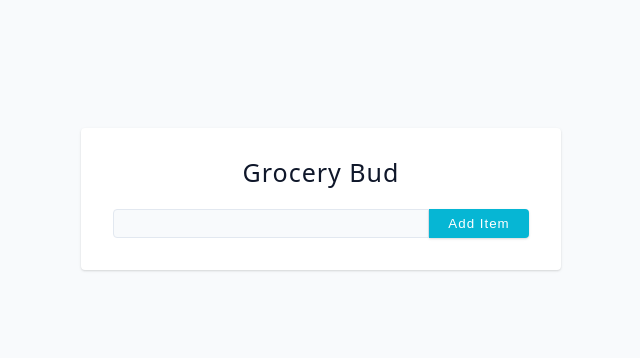
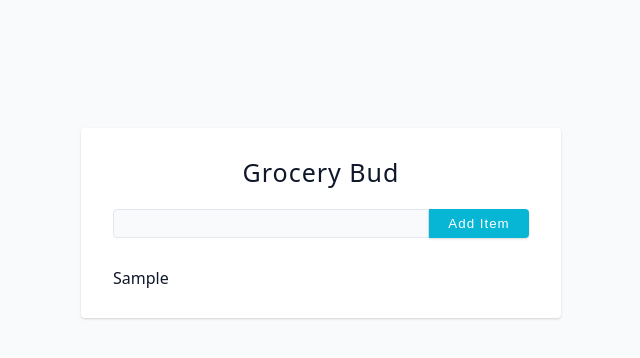
Before and after one commit to Ruturaj2003/grocery-bud, a React (Vite) app: page / in a window 1280 px wide. Both pictures are taken after typing "Sample" into the empty fields and a click on the button "Add Item". Shown: the top 358 px of the page, without its empty margins (319-959 px from the left). Built offline with nearby package versions, Linux system fonts and the light colour scheme; the HTML template or start-up script is replaced by a standard one.

Commit message:
Add Items Component

```diff
--- a/src/App.jsx
+++ b/src/App.jsx
@@ -1,6 +1,7 @@
 import { useState } from 'react';
 import Form from './Form';
 import { nanoid } from 'nanoid';
+import Items from './Items';
 
 const App = () => {
   const [items, setItems] = useState([]);
@@ -14,10 +15,11 @@ const App = () => {
 
     setItems([...items, newItem]);
   };
-
+  const removeItem = () => {};
   return (
     <section className="section-center">
       <Form addItem={addItem}></Form>
+      <Items items={items} removeItem={removeItem}></Items>
     </section>
   );
 };
--- /dev/null
+++ b/src/Items.jsx
@@ -0,0 +1,18 @@
+import SingleItem from './SingleItem';
+
+const Items = ({ items, removeItem }) => {
+  return (
+    <div className="items">
+      {items.map((item) => {
+        return (
+          <SingleItem
+            key={item.id}
+            item={item}
+            removeItem={removeItem}
+          ></SingleItem>
+        );
+      })}
+    </div>
+  );
+};
+export default Items;
--- /dev/null
+++ b/src/SingleItem.jsx
@@ -0,0 +1,4 @@
+const SingleItem = ({ item }) => {
+  return <div>{item.name}</div>;
+};
+export default SingleItem;
```
